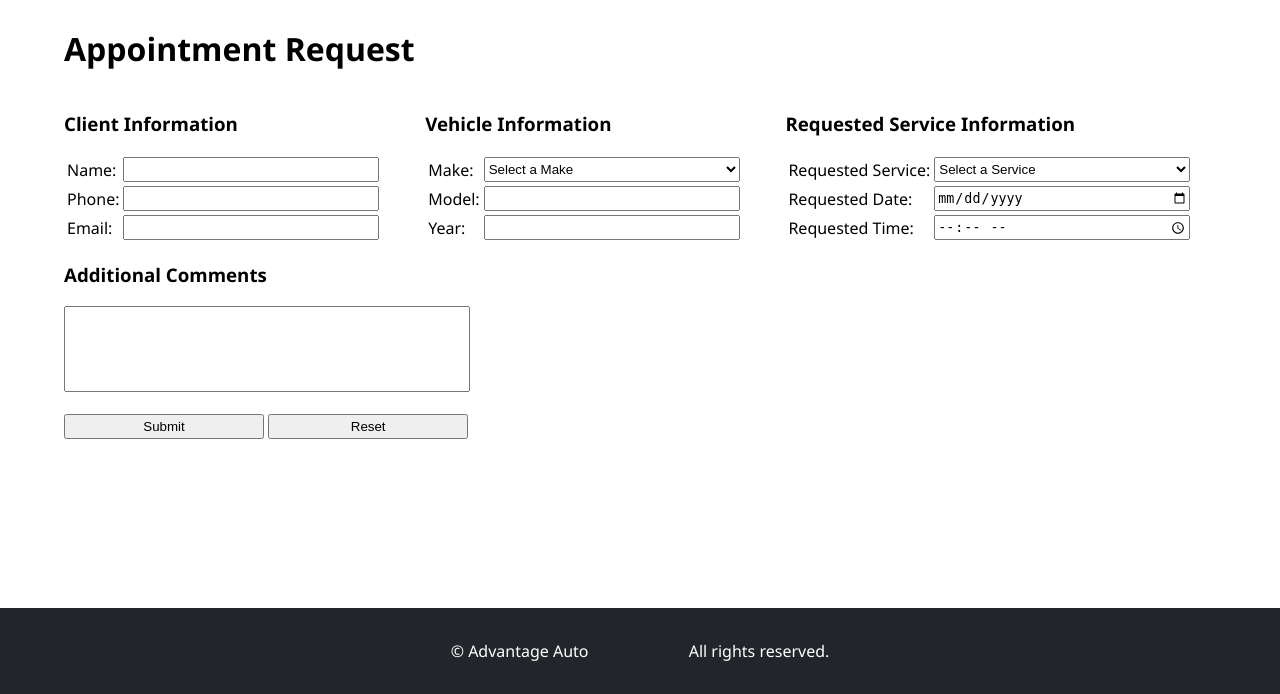
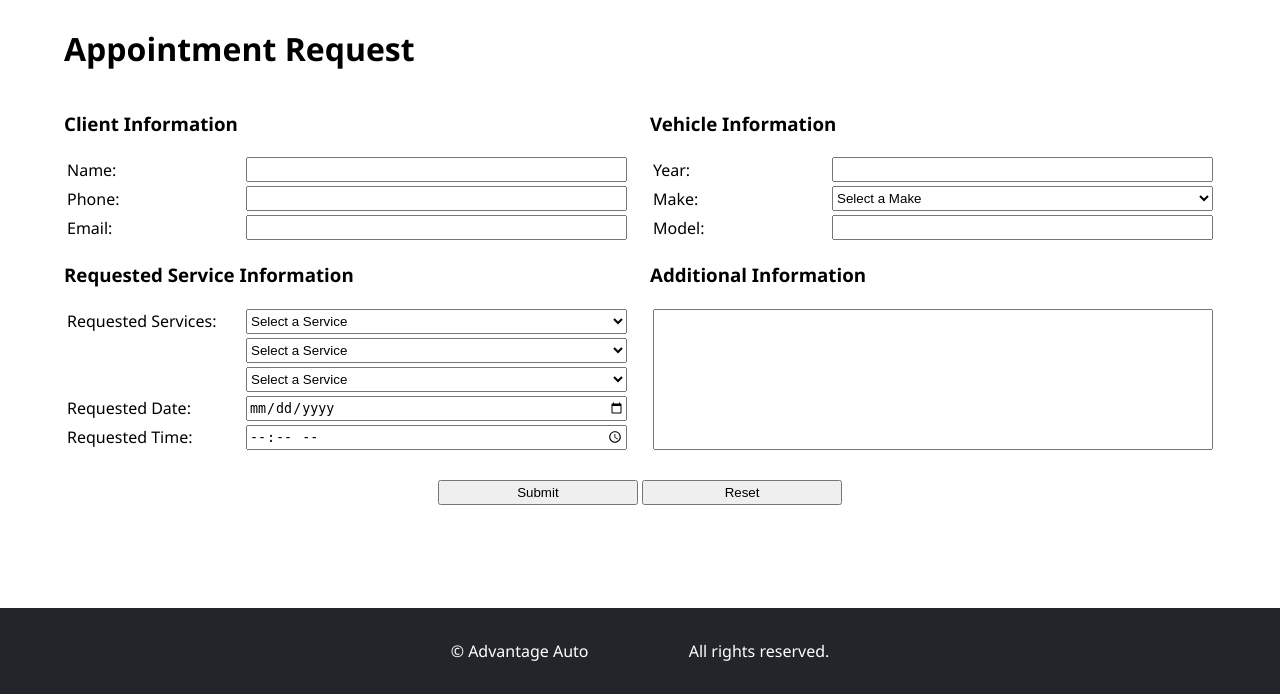
Before and after one commit to debobrad579/advantage-auto, a Flask app: page /appointment-request in a window 1280 px wide. Shown: the part 106-800 px from the top of the page. Run offline with Flask 2, Linux system fonts and the light colour scheme.

Commit message:
Finished form

```diff
--- a/app.py
+++ b/app.py
@@ -49,7 +49,7 @@ def appointment():
     if request.method == "POST":
         try:
             email_sender = "bradydeboer195@gmail.com"
-            password = "zyuxiloqrkwuhwqv"
+            password = "lgfckgcjasifjian"
             email_receiver = "thebradster7.bd@gmail.com"
             subject = "Appointment Request"
             body = f"""
@@ -59,17 +59,17 @@ Phone: {request.form.get('phone')}
 Email: {request.form.get('email')}
 
 Vehicle Information:
-Make: {request.form.get('make').replace("+", " ")}
+Year: {request.form.get('year')}
+Make: {request.form.get('make').replace('+', ' ')}
 Model: {request.form.get('model')}
-Year: {request.form.get('year')}
 
 Requested Service Information:
-Requested Service: {request.form.get('service').replace("+", " ")}
+Requested Services: {format_services(request.form.get('service'), request.form.get('service2'), request.form.get('service3'))}
 Requested Date: {format_date(request.form.get('date'))}
 Requested Time: {format_time(request.form.get('time'))}
 
-Additional Comments:
-{request.form.get('comment')}
+Additional Information:
+{request.form.get('additional')}
             """
             em = EmailMessage()
             em["From"] = email_sender
@@ -78,7 +78,7 @@ Additional Comments:
             em.set_content(body)
             context = ssl.create_default_context()
 
-            with smtplib.SMTP_SSL('smtp.gmail.com', 465, context=context) as smtp:
+            with smtplib.SMTP_SSL("smtp.gmail.com", 465, context=context) as smtp:
                 smtp.login(email_sender, password)
                 smtp.sendmail(email_sender, email_receiver, em.as_string())
 
@@ -88,29 +88,24 @@ Additional Comments:
 
     return render_template("appointment.html", active="appointment", success=success)
 
+def format_services(*services):
+    return ", ".join([i.replace("+", " ") for i in services if i is not None])
+
 def format_date(date):
     try:
-        date_object = datetime.strptime(date, '%Y-%m-%d')
+        date_object = datetime.strptime(date, "%Y-%m-%d")
         month_names = [
-            'January', 'February', 'March', 'April', 'May', 'June',
-            'July', 'August', 'September', 'October', 'November', 'December'
+            "January", "February", "March", "April", "May", "June",
+            "July", "August", "September", "October", "November", "December"
         ]
-        day = date_object.day
-        month = month_names[date_object.month - 1]
-        year = date_object.year
-
-        formatted_date = f'{month} {day}, {year}'
-        return formatted_date
+        return f"{month_names[date_object.month - 1]} {date_object.day}, {date_object.year}"
     except ValueError:
         return date
 
 def format_time(time):
     try:
-        hour, minute = map(int, time.split(':'))
-        am_pm = 'AM' if hour < 12 else 'PM'
-        formatted_hour = hour % 12 if hour % 12 != 0 else 12
-        formatted_time = f'{formatted_hour}:{minute:02d} {am_pm}'
-        return formatted_time
+        hour, minute = map(int, time.split(":"))
+        return f"{hour % 12 if hour % 12 != 0 else 12}:{minute:02d} {'AM' if hour < 12 else 'PM'}"
     except ValueError:
         return time
 
--- a/static/css/styles.css
+++ b/static/css/styles.css
@@ -118,7 +118,7 @@ nav > div {
     background-color: white;
 }
 
-@media (max-width: 1130px) {
+@media (max-width: 1200px) {
     :root {
         --side-padding: 20px;
     }
@@ -139,7 +139,7 @@ nav > div {
     #navbar-links {
         flex-direction: column;
         width: 100%;
-        translate: 0 -310px;
+        translate: 0 -320px;
     }
 
     #navbar-links.active {
@@ -177,27 +177,32 @@ footer > div {
 }
 
 /* Grids */
-.grid-container, .grid-container-3, .outside-grid-container {
+.grid-container {
     display: grid;
     grid-column-gap: 20px;
-    grid-template-columns: 50% 50%;
+    grid-template-columns: auto auto;
+}
+.grid-container-4 {
+    display: grid;
+    grid-column-gap: 20px;
+    grid-template-columns: auto auto auto auto;
+}
+
+@media (max-width: 1200px) {
+    .grid-container-4 {
+        grid-template-columns: auto auto;
+    }
 }
 
 @media (max-width: 830px) {
-    .grid-container {
-        grid-template-columns: 100%;
-    }
-}
-
-@media (max-width: 1130px) {
-    .outside-grid-container {
-        grid-template-columns: 100%;
+    .grid-container, .grid-container-4 {
+        grid-template-columns: auto;
     }
 }
 
 /* Form */
-input, select, .custom-select {
-    width: 20vw;
+input, select, textarea {
+    width: 100%;
     height: 25px;
     box-sizing: border-box;
     -moz-box-sizing: border-box;
@@ -205,28 +210,24 @@ input, select, .custom-select {
 }
 
 input[type="submit"], input[type="reset"] {
-    width: 200px
+    width: 200px;
+    margin-bottom: 5px;
 }
 
 textarea {
-    width: 400px;
-    display: block;
-    overflow: hidden;
+    height: 141px;
     resize: none;
 }
 
-#form-grid {
-    display: grid;
-    grid-column-gap: 20px;
-    grid-template-columns: auto auto auto;
+table {
+    width: 100%;
 }
 
-@media (max-width: 970px) {
-    #form-grid {
-        grid-template-columns: 100%;
-    }
+td:first-child {
+    width: 175px;
+}
 
-    input, select {
-        width: 200px;
-    }
+dialog {
+    border: 3px solid var(--dark-grey);
+    border-radius: 10px;
 }
--- a/static/js/form.js
+++ b/static/js/form.js
@@ -1,10 +1,91 @@
-const vehicleYearInput = document.getElementById('year-input')
-const serviceDateInput = document.getElementById('date-input');
-const serviceTimeInput = document.getElementById('time-input');
-const textarea = document.querySelector('textarea');
+const dateInput = document.getElementById('date');
+const timeInput = document.getElementById('time');
 const today = new Date();
-const currentYear = today.getFullYear();
-const minVehicleYear = 1900
+
+function initializeYearInput() {
+  const yearInput = document.getElementById('year');
+  const currentYear = today.getFullYear();
+  const minYear = 1900;
+  yearInput.addEventListener('change', function() {
+    if (this.value > currentYear) {
+      this.value = currentYear;
+    } else if (this.value < minYear) {
+      this.value = minYear;
+    }
+  });
+
+  yearInput.addEventListener('keypress', event => {
+    if (!/^\d/.test(event.key)) {
+      event.preventDefault();
+    }
+  });
+}
+
+function initializeDateInput() {
+	dateInput.min = today.toISOString().slice(0, 10);
+
+  let recentlySelectedDate = '';
+
+  dateInput.addEventListener('change', function(event) {
+    if ([0, 6].includes(new Date(this.value).getUTCDay())){
+      event.preventDefault();
+      this.value = recentlySelectedDate;
+    } else {
+      recentlySelectedDate = this.value;
+      timeInput.value = timeInput.value === '' ? '' : roundTime(timeInput.value);
+    }
+  });
+}
+
+function initializeTimeInput() {
+  document.getElementById('time').addEventListener('change', function() {
+    this.value = roundTime(this.value);
+  });
+}
+
+function roundTime(time) {
+	let hour = parseInt(time.slice(0, 2));
+	let minute = parseInt(time.slice(3, 5));
+
+  return (
+    hour < 8 ? '08:00' :
+    new Date(dateInput.value).getUTCDay() === 5 && hour + minute / 60 >= 13.5 ? '13:30' :
+    hour >= 17 ? '17:00' :
+    minute > 45 ? `${(hour + 1).toString().length === 1 ? '0' + (hour + 1) : hour + 1}:00` :
+    minute < 15 ? `${time.slice(0, 2)}:00` : `${time.slice(0, 2)}:30`
+  );
+}
+
+function initializeSelect(className, list) {
+  Array.prototype.forEach.call(document.getElementsByClassName(className), select => {
+    for (let i = 0; i < list.length; i++) {
+      select.innerHTML += `<option value=${list[i].replace(' ', '+')}>${list[i]}</option>`;
+    }
+  });
+}
+
+function initializeModal() {
+  const modal = document.querySelector('dialog');
+  document.querySelector('dialog > button').addEventListener('click', () => {
+    modal.close();
+  });
+
+  modal.addEventListener('click', event => {
+    const modalDimentions = modal.getBoundingClientRect();
+
+    if (
+      event.clientX < modalDimentions.left || event.clientX > modalDimentions.right ||
+      event.clientY < modalDimentions.top || event.clientY > modalDimentions.bottom
+    ) {
+      modal.close();
+    }
+  });
+
+  if (modal.classList.contains('active')) {
+    modal.showModal();
+  }
+}
+
 const makes = [
   'Abarth', 'Acura', 'Alfa Romeo', 'Aston Martin', 'Audi', 'Bentley', 'BMW', 'Bugatti', 'Cadillac', 'Chevrolet', 'Chrysler',
   'Citroën', 'Dacia', 'Daewoo', 'Daihatsu', 'Dodge', 'Donkervoort', 'DS', 'Ferrari', 'Fiat', 'Fisker',
@@ -14,87 +95,14 @@ const makes = [
   'Renault', 'Rolls-Royce', 'Rover', 'Saab', 'Seat', 'Skoda', 'Smart', 'SsangYong', 'Subaru', 'Suzuki',
   'Tesla', 'Toyota', 'Volkswagen', 'Volvo',
 ];
+
 const services = [
   'Test Service', '2', '3', '4',
 ];
 
-function initializeVehicleYearInput() {
-  vehicleYearInput.addEventListener('change', function() {
-    if (this.value > currentYear) {
-      this.value = currentYear;
-    } else if (this.value < minVehicleYear) {
-      this.value = minVehicleYear;
-    }
-  });
-
-  vehicleYearInput.addEventListener('keypress', event => {
-    if (!/^\d/.test(event.key)) {
-      event.preventDefault();
-    }
-  });
-}
-
-function initializeServiceDateInput() {
-	serviceDateInput.min = today.toISOString().slice(0, 10);
-
-  let recentlySelectedDate = '';
-
-  serviceDateInput.addEventListener('change', function(event) {
-    if([0, 6].includes(new Date(this.value).getUTCDay())){
-      event.preventDefault();
-      this.value = recentlySelectedDate;
-    } else {
-      recentlySelectedDate = this.value;
-      serviceTimeInput.value = serviceTimeInput.value !== '' ? roundTime(serviceTimeInput.value) : serviceTimeInput.value;
-    }
-  });
-}
-
-function initializeServiceTimeInput() {
-  serviceTimeInput.addEventListener('change', function() {
-    this.value = roundTime(this.value);
-  });
-}
-
-function roundTime(time) {
-	let hour = parseInt(time.slice(0, 2));
-	let minute = parseInt(time.slice(3, 5));
-
-	if (hour < 8) {
-		return '08:00';
-	} else if (new Date(serviceDateInput.value).getUTCDay() === 5 && hour + minute / 60 >= 13.5) {
-		return '13:30';
-	} else if (hour >= 17) {
-		return '17:00';
-	} else if (minute > 45) {
-		hour++;
-		return `${hour.toString().length === 1 ? '0' + hour : hour}:00`;
-	} else if (minute < 15) {
-		return `${time.slice(0, 2)}:00`;
-	} else {
-		return `${time.slice(0, 2)}:30`;
-	}
-}
-
-function initializeSelect(id, list) {
-  for (let i = 0; i < list.length; i++) {
-    document.getElementById(id).innerHTML += `<option value=${list[i].replace(' ', '+')}>${list[i]}</option>`;
-  }
-}
-
-function initializeTextarea() {
-	const defaultHeight = 80;
-	textarea.style.height = defaultHeight + 'px';
-
-	textarea.addEventListener('input', function() {
-		this.style.height = 'auto';
-		this.style.height = Math.max(defaultHeight, this.scrollHeight) + 'px';
-	}, false);
-}
-
-initializeVehicleYearInput();
-initializeSelect('make-select', makes);
-initializeSelect('service-select', services);
-initializeServiceDateInput();
-initializeServiceTimeInput();
-initializeTextarea();
+initializeSelect('make', makes);
+initializeYearInput();
+initializeSelect('service', services);
+initializeDateInput();
+initializeTimeInput();
+initializeModal();
--- a/templates/appointment.html
+++ b/templates/appointment.html
@@ -7,82 +7,111 @@
 {% block body %}
     <h1>Appointment Request</h1>
     <form method="post">
-        <div id="form-grid">
+        <div class="grid-container">
             <div>
                 <h3>Client Information</h3>
                 <table>
+                    <tbody>
                         <tr>
                             <td><label for="name">Name:</label></td>
-                        <td><input type="text" name="name" required></td>
+                            <td><input type="text" name="name" id="name" required></td>
                         </tr>
                         <tr>
                             <td><label for="phone">Phone:</label></td>
-                        <td><input type="tel" name="phone" required></td>
+                            <td><input type="tel" name="phone" id="phone" required></td>
                         </tr>
                         <tr>
                             <td><label for="email">Email:</label></td>
-                        <td><input type="email" name="email" required></td>
+                            <td><input type="email" name="email" id="email" required></td>
                         </tr>
+                    </tbody>
                 </table>
             </div>
             <div>
                 <h3>Vehicle Information</h3>
                 <table>
+                    <tbody>
+                        <tr>
+                            <td><label for="year">Year:</label></td>
+                            <td><input type="number" name="year" id="year" required></td>
+                        </tr>
                         <tr>
                             <td><label for="make">Make:</label></td>
                             <td>
-                            <select name="make" id="make-select" required>
+                                <select name="make" class="make" id="make" required>
                                     <option value="0" selected disabled hidden>Select a Make</option>
                                 </select>
                             </td>
                         </tr>
                         <tr>
                             <td><label for="model">Model:</label></td>
-                        <td><input type="text" name="model" required></td>
+                            <td><input type="text" name="model" id="model" required></td>
                         </tr>
-                    <tr>
-                        <td><label for="year">Year:</label></td>
-                        <td><input type="number" name="year" id="year-input"></td>
-                    </tr>
+                    </tbody>
                 </table>
             </div>
             <div>
                 <h3>Requested Service Information</h3>
                 <table>
+                    <tbody>
                         <tr>
-                        <td><label for="service">Requested Service:</label></td>
+                            <td><label for="service">Requested Services:</label></td>
                             <td>
-                            <select name="service" id="service-select" required>
+                                <select name="service" class="service" id="service">
+                                    <option value="0" selected disabled hidden>Select a Service</option>
+                                </select>
+                            </td>
+                        </tr>
+                        <tr>
+                            <td></td>
+                            <td>
+                                <select name="service2" class="service">
+                                    <option value="0" selected disabled hidden>Select a Service</option>
+                                </select>
+                            </td>
+                        </tr>
+                        <tr>
+                            <td></td>
+                            <td>
+                                <select name="service3" class="service">
                                     <option value="0" selected disabled hidden>Select a Service</option>
                                 </select>
                             </td>
                         </tr>
                         <tr>
                             <td><label for="date">Requested Date:</label></td>
-                        <td><input type="date" name="date" id="date-input" required></td>
+                            <td><input type="date" name="date" id="date" required></td>
                         </tr>
                         <tr>
                             <td><label for="time">Requested Time:</label></td>
-                        <td><input type="time" name="time" id="time-input"></td>
+                            <td><input type="time" name="time" id="time"></td>
                         </tr>
+                    </tbody>
+                </table>
+            </div>
+            <div>
+                <h3>Additional Information</h3>
+                <table>
+                    <tbody>
+                        <tr>
+                            <td><textarea name="additional"></textarea></td>
+                        </tr>
+                    </tbody>
                 </table>
             </div>
         </div>
-        <div>
-            <h3>Additional Comments</h3>
-            <textarea name="comment"></textarea>
-        </div>
         <br>
-        <div>
+        <div style="text-align: center;">
             <input type="submit" value="Submit">
             <input type="reset" value="Reset">
         </div>
     </form>
-    {% if success != None %}
+    <dialog {% if success != None %}class="active"{% endif %}>
         {% if success %}
-            <h2>Form Submitted Successfully</h2>
+            <h1>Request Submitted Successfully</h1>
         {% else %}
-            <h2>Form Submission Failed</h2>
+            <h1>Request Submission Failed</h1>
         {% endif %}
-    {% endif %}
+        <button>Close</button>
+    </dialog>
 {% endblock %}
--- a/templates/home.html
+++ b/templates/home.html
@@ -3,7 +3,7 @@
 {% block body %}
     <div class="grid-container">
         <div>
-            <img class="photo" src="{{ url_for('static', filename='img/shop.jpg') }}" alt="Shop Image" id="shop">
+            <img class="photo" src="{{ url_for('static', filename='img/shop.jpg') }}" alt="Shop Image">
         </div>
         <div>
             <h2>Hours:</h2>
--- a/templates/layout.html
+++ b/templates/layout.html
@@ -5,11 +5,12 @@
         <meta charset="UTF-8">
         <meta http-equiv="X-UA-Compatible" content="IE=edge">
         <meta name="viewport" content="width=device-width, initial-scale=1.0">
-        <link rel="icon" type="image/x-icon" href="{{ url_for('static', filename='img/favicon.ico') }}"/>
+        <meta name="keywords" content="bridlewood automotive, bridlewood, whitby, oshawa, pickering ontario, auto repair, auto service, repair, automotive,
+        service, industry, auto, repair, shops, facility, online, web, sites, fuel, injection, alignment, trust, honest, safety, inspections">
+        <link rel="icon" type="image/x-icon" href="{{ url_for('static', filename='img/logo.ico') }}"/>
         <link href="{{ url_for('static', filename='css/styles.css') }}" rel="stylesheet"/>
         <script src="{{ url_for('static', filename='js/navbar.js') }}" defer></script>
-        {% block head %}
-        {% endblock %}
+        {% block head %}{% endblock %}
     </head>
     <body>
         <nav>
@@ -31,8 +32,7 @@
             </div>
         </nav>
         <div id="content">
-            {% block body %}
-            {% endblock %}
+            {% block body %}{% endblock %}
         </div>
         <footer>
             <div>© Advantage Auto</div>
```
Also changed, not shown: templates/staff.html (+6 -16 lines), templates/who-we-are.html (+5 -5 lines), static/img/favicon.ico (deleted), static/img/logo.ico (added). Lines whose indentation alone changed are shown as unchanged.
